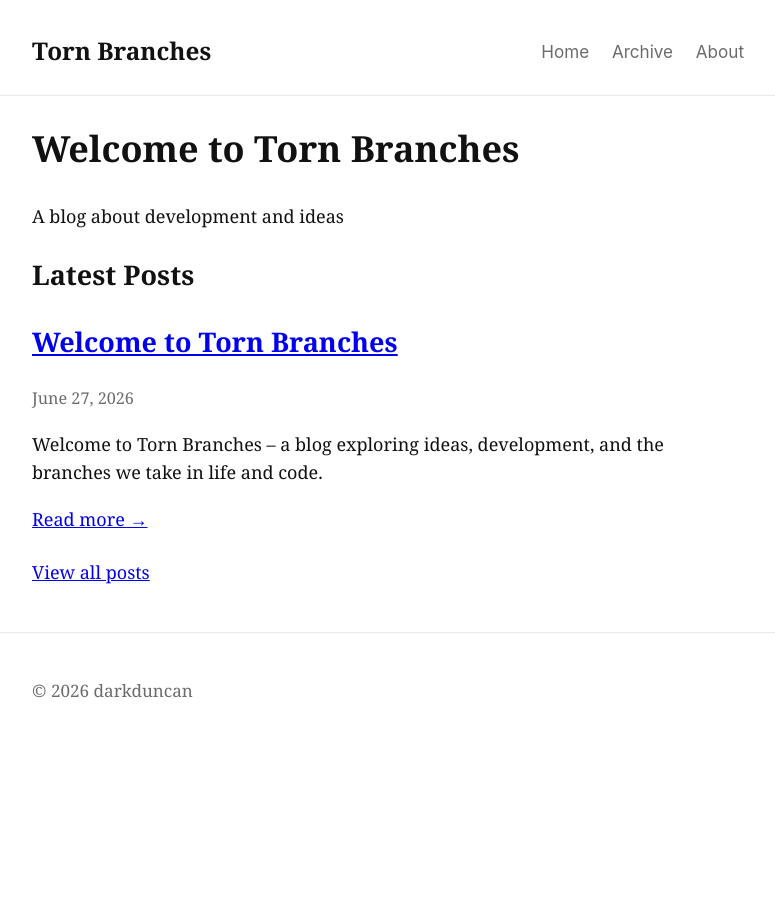
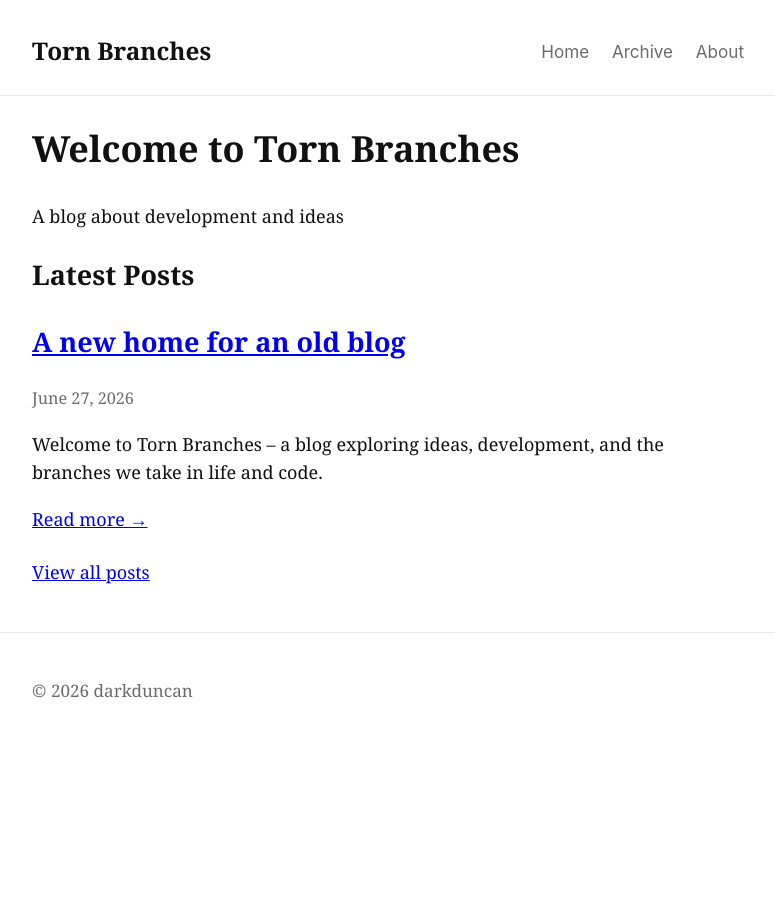
Before and after one commit to darkduncan/Torn-Branches, a Jekyll site: the page built from index.md, in a window 1280 px wide. Shown: the whole page, without its empty margins (252-1027 px from the left). Built offline with Jekyll 4.4.1, drawn with Linux system fonts in a browser that asks for light colours; our own code applies the rules of GitHub Pages for plain Markdown files.

Commit message:
Update post title to 'A new home for an old blog'

```diff
--- a/_posts/2026-06-27-welcome-to-torn-branches.md
+++ b/_posts/2026-06-27-welcome-to-torn-branches.md
@@ -1,6 +1,6 @@
 ---
 layout: post
-title: "Welcome to Torn Branches"
+title: "A new home for an old blog"
 date: 2026-06-27
 author: darkduncan
 tags: [welcome, blog]
```
